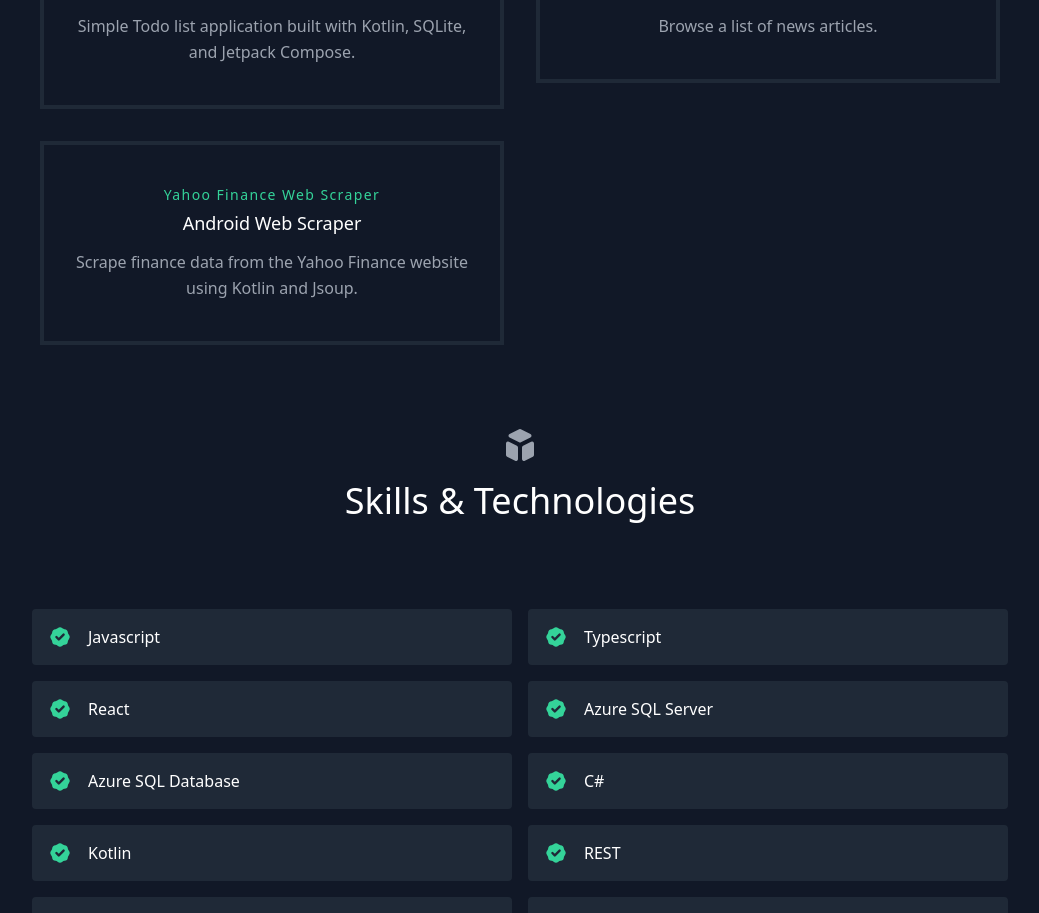
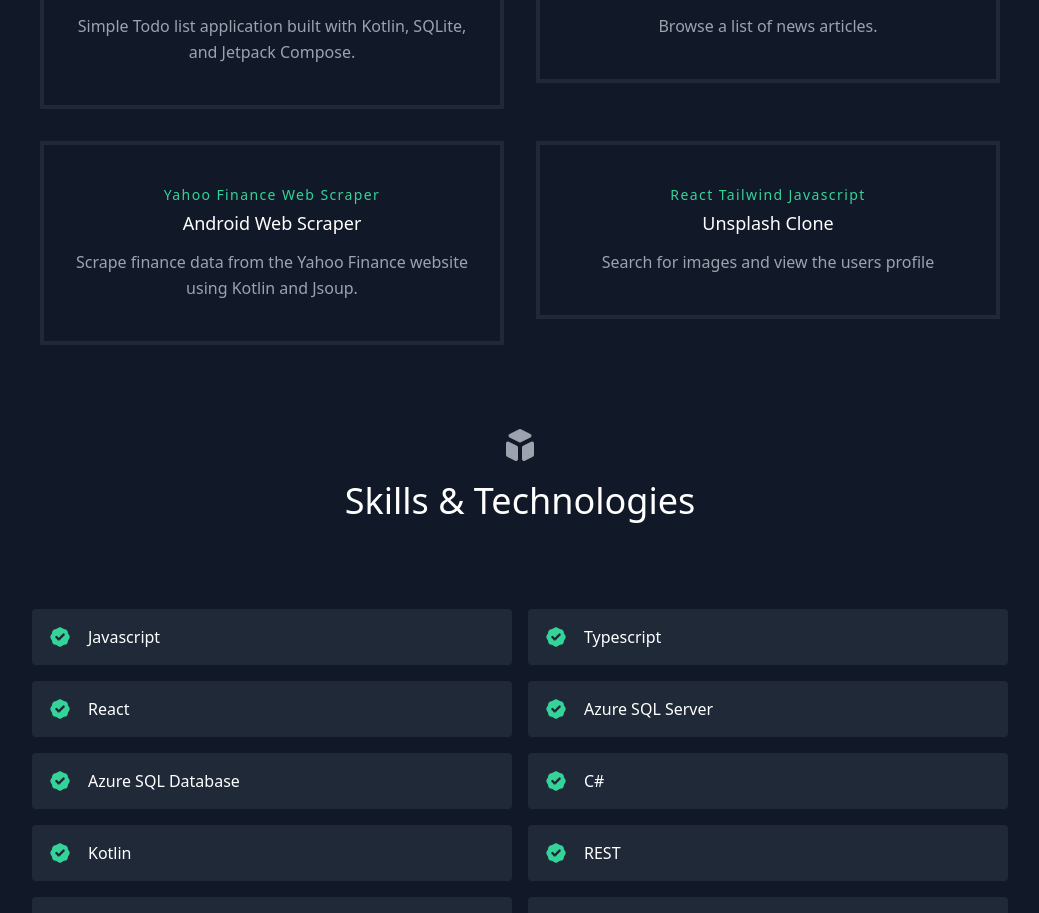
Before and after one commit to sammorton11/my-portfolio, a React (Create React App) app: page / in a window 1280 px wide. Shown: the part 1705-2618 px from the top of the page, without its empty margins (120-1159 px from the left). Built offline with nearby package versions, Linux system fonts and the light colour scheme.

Commit message:
Added the unsplash clone project to project section

```diff
--- a/src/data.js
+++ b/src/data.js
@@ -48,6 +48,12 @@ export const projects = [
       subtitle: "Yahoo Finance Web Scraper",
       description: "Scrape finance data from the Yahoo Finance website using Kotlin and Jsoup.",
       link: "https://github.com/sammorton11/android-yahoo-finance-web-scraper",
+   },
+   {
+      title: "Unsplash Clone",
+      subtitle: "React Tailwind Javascript",
+      description: "Search for images and view the users profile",
+      link: "https://github.com/sammorton11/unsplash-clone-react/tree/main",
    }
 ];
 
```
